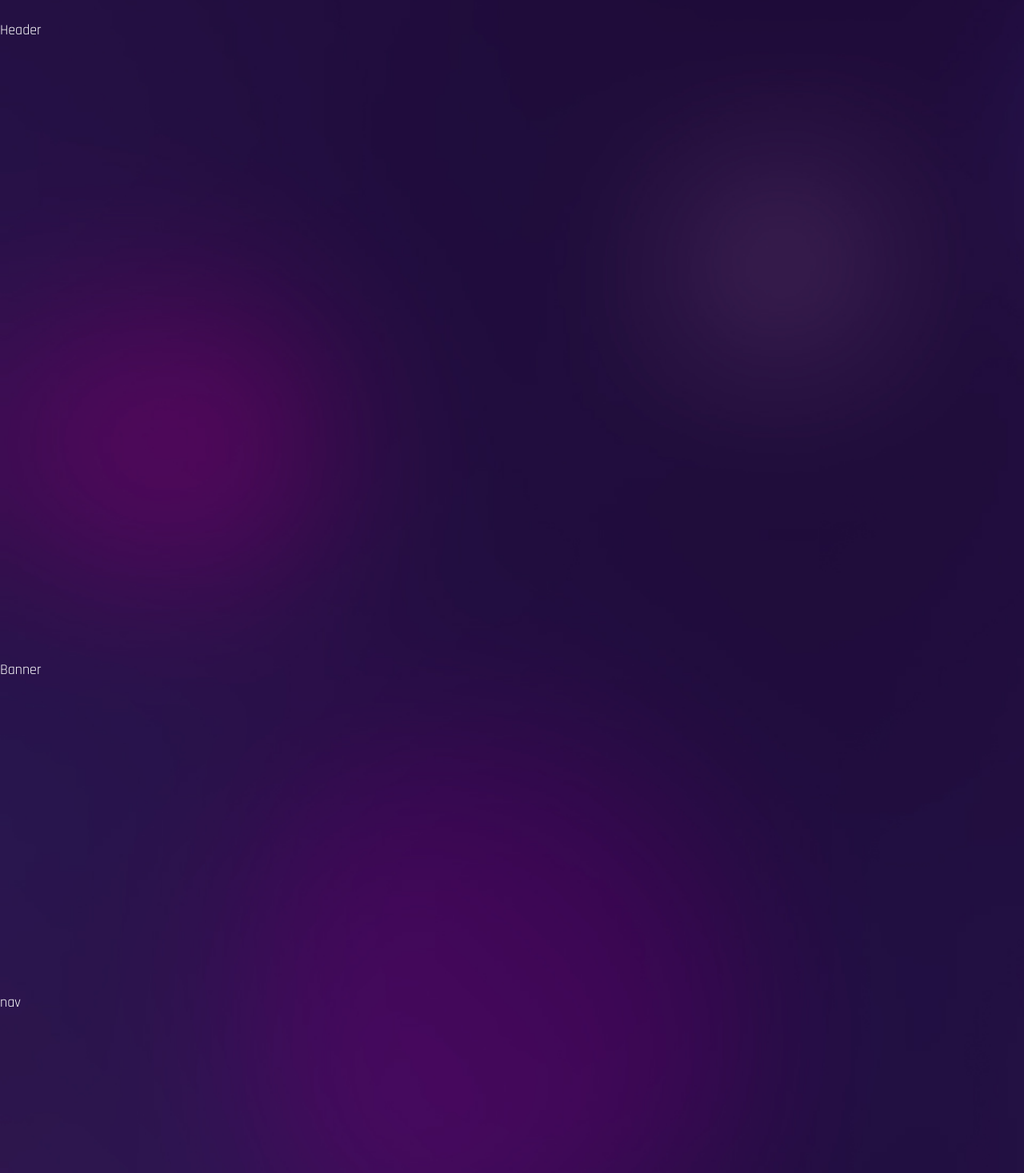
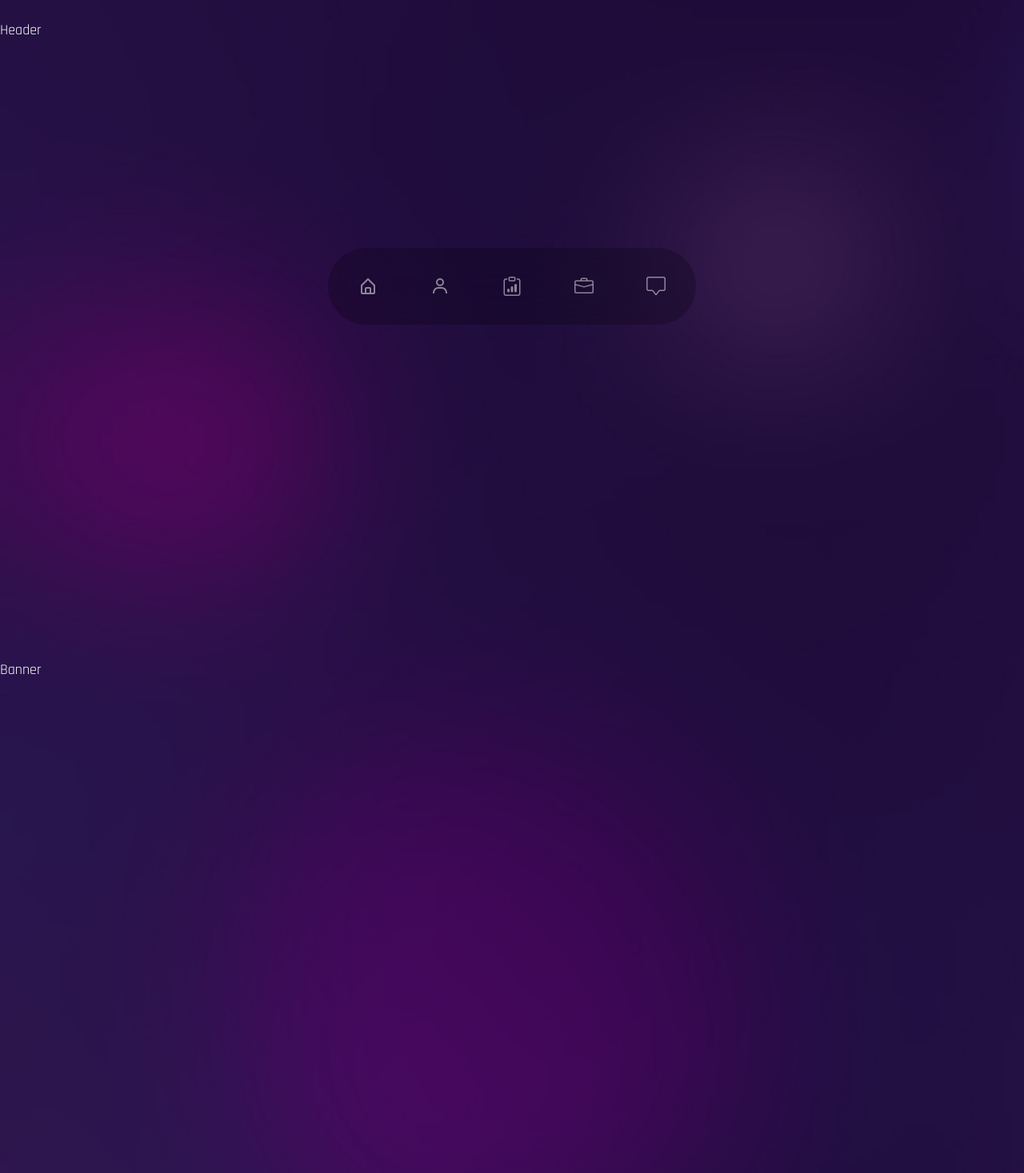
Before and after one commit to Alireza-hajizaki/Portfolio_Website, a React (Create React App) app: page / in a window 1280 px wide. Shown: the part 362-1829 px from the top of the page at 80% size. Built offline with nearby package versions, Linux system fonts and the light colour scheme; the HTML template or start-up script is replaced by a standard one; a web font is replaced by a local one.

Commit message:
navbar completed

```diff
--- a/src/components/Nav.js
+++ b/src/components/Nav.js
@@ -5,12 +5,7 @@ import { Link } from "react-scroll";
 
 const Nav = () => {
   return (
-    <div>nav</div>
-  );
-};
-
-export default Nav;
-<nav className="fixed bottom-2 lg:bottom-8 w-full overflow-hidden z-50">
+    <nav className="fixed bottom-2 lg:bottom-8 w-full overflow-hidden z-50">
       <div className="container mx-auto">
         <div className="w-full bg-black/20 h-[96px] backdrop-blur-2xl rounded-full max-w-[460px] mx-auto px-5 flex justify-between items-center text-2xl text-white/50">
           <Link
@@ -61,3 +56,7 @@ export default Nav;
         </div>
       </div>
     </nav>
+  );
+};
+
+export default Nav;
```
